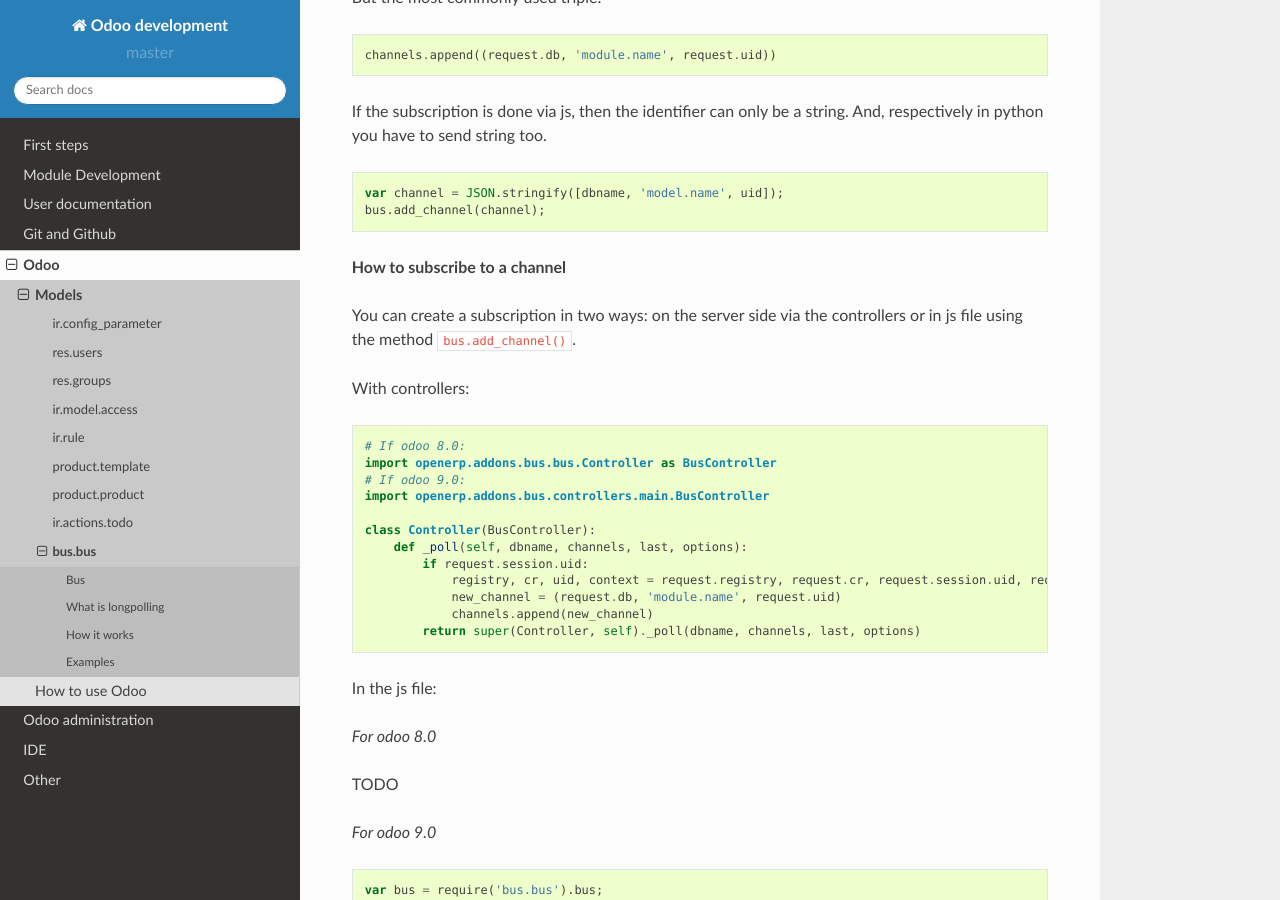
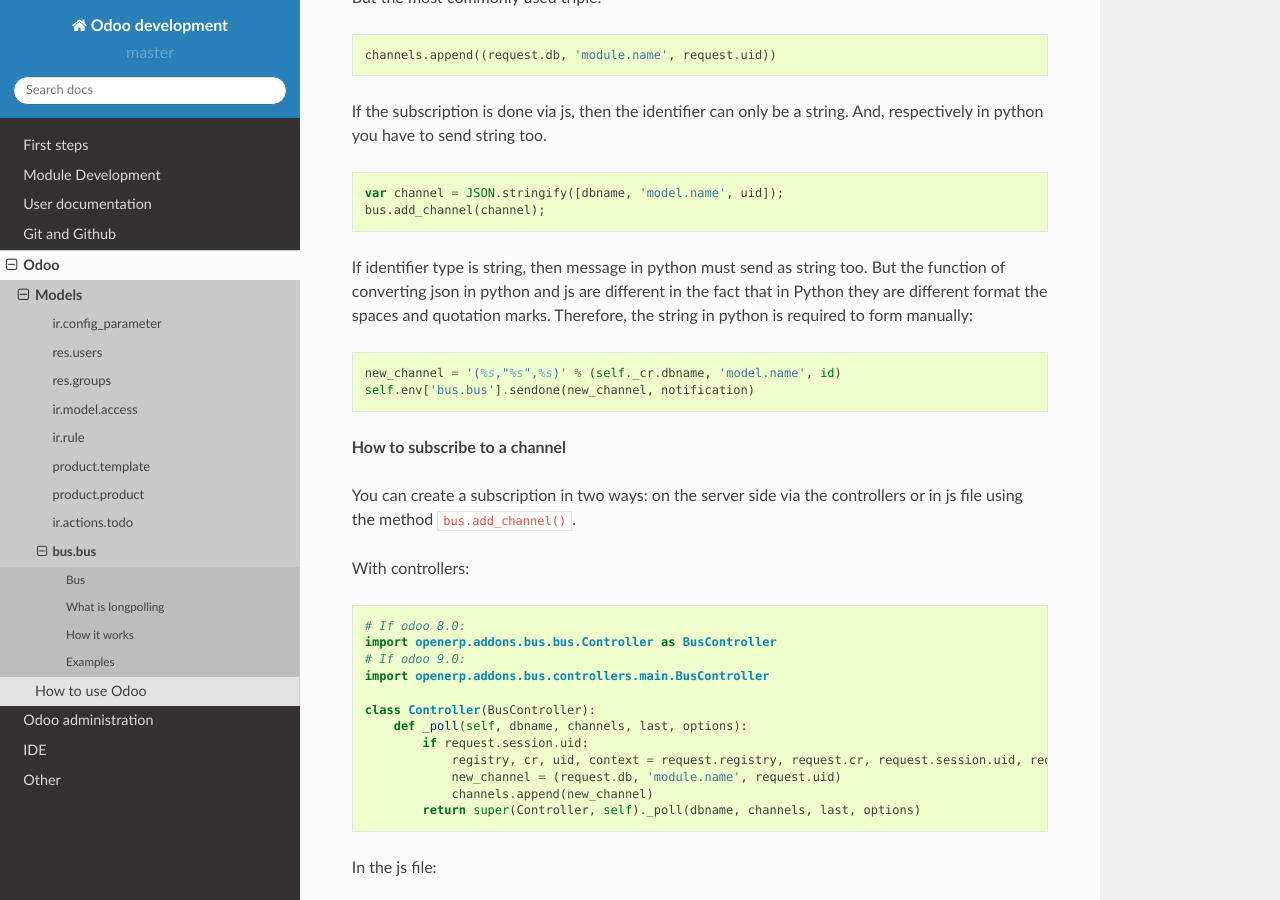
Before and after one commit to itpp-labs/odoo-development, a Sphinx documentation site: the page built from docs/odoo/models/bus.bus.rst, in a window 1280 px wide and 900 px high, scrolled down 985 px. Built offline with Sphinx 7.4.7 and the Read the Docs theme 2.0.0, drawn with Linux system fonts in a browser that asks for light colours; pages that are not in the unit, such as notebooks, are missing from menus.

Commit message:
[DOC] Added block about the string in python is required to form manually

```diff
--- a/docs/odoo/models/bus.bus.rst
+++ b/docs/odoo/models/bus.bus.rst
@@ -45,6 +45,13 @@
 
     var channel = JSON.stringify([dbname, 'model.name', uid]);
     bus.add_channel(channel);
+
+If identifier type is string, then message in python must send as string too. But the function of converting json in python and js are different in the fact that in Python they are different format the spaces and quotation marks. Therefore, the string in python is required to form manually:
+
+.. code-block:: py
+
+    new_channel = '(%s,"%s",%s)' % (self._cr.dbname, 'model.name', id)
+    self.env['bus.bus'].sendone(new_channel, notification)
 
 **How to subscribe to a channel**
 
```
